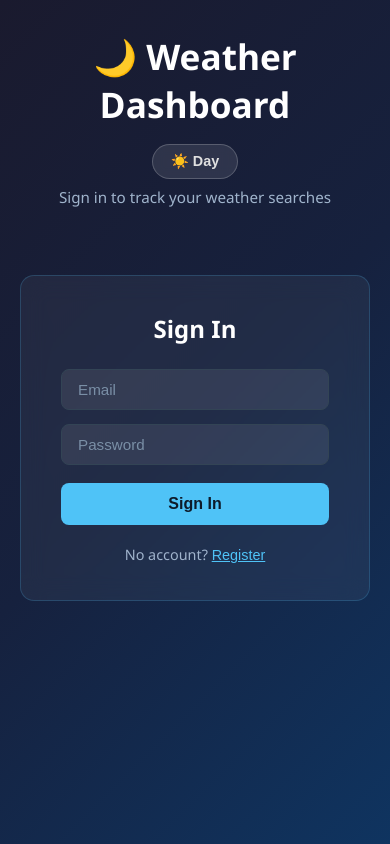
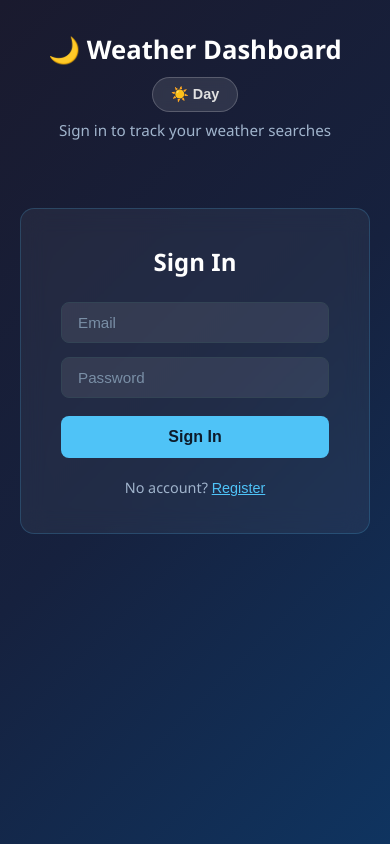
Before and after one commit to creole-rudresh/git-sorcery, a React (Vite) app in the folder weather-app/: page / in a window 390 px wide. Built offline with nearby package versions, Linux system fonts and the light colour scheme.

Commit message:
style: add responsive breakpoints for mobile layout

```diff
--- a/weather-app/src/App.css
+++ b/weather-app/src/App.css
@@ -302,3 +302,10 @@ tbody td {
   .main-layout { flex-direction: column; }
   .history-sidebar { width: 100%; }
 }
+
+@media (max-width: 600px) {
+  .app-header h1 { font-size: 1.6rem; }
+  .search-input { width: 100%; }
+  .search-form { flex-direction: column; align-items: stretch; max-width: 360px; }
+  .header-top { gap: 10px; }
+}
```
